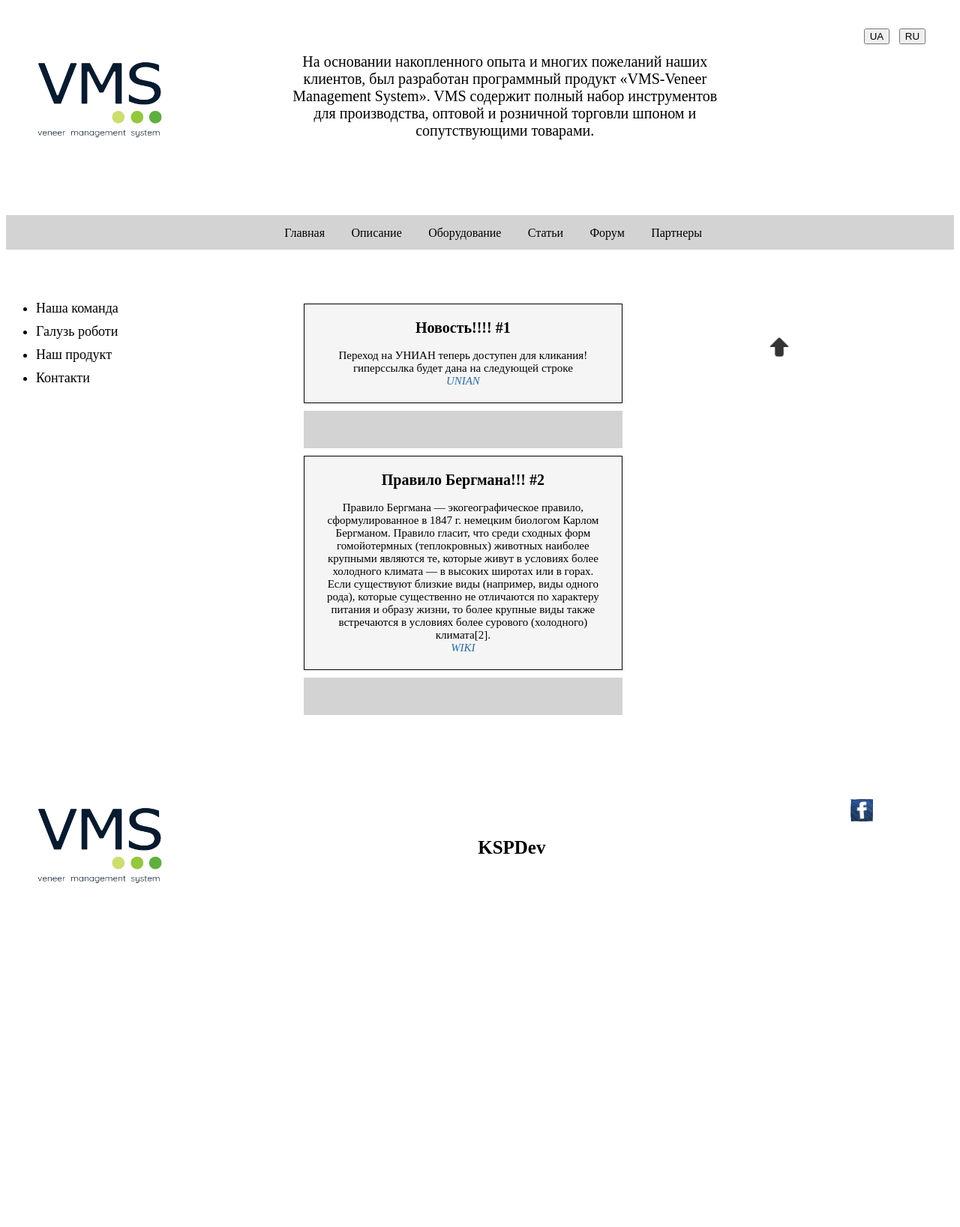
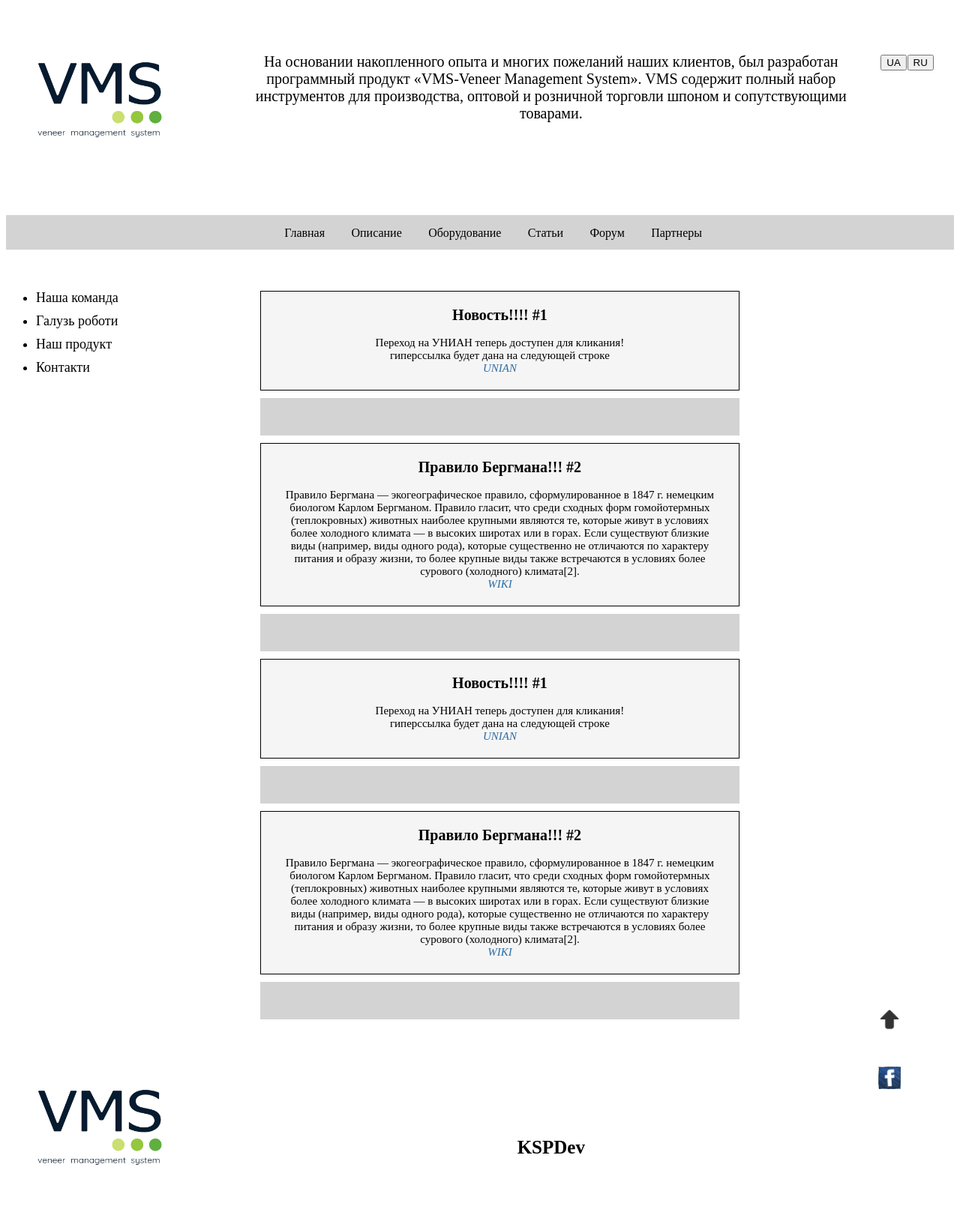
Before and after one commit to das953/KSPDev, a PHP site: page / in a window 1280 px wide. Shown: the whole page at 75% size. Before the commit the page ends 1178 px from the top, so only its background shows below. Run offline with PHP 8.4, Linux system fonts and the light colour scheme.

Commit message:
First View. Updated.

```diff
--- a/content/main.html
+++ b/content/main.html
@@ -6,10 +6,10 @@
     <link rel="stylesheet" href="../styles/Style.css">
 </head>
 <body>
-<div style="display: inline-flex; flex-direction: column; min-width: 60%;max-width: 60%; margin: 0">
+<div style="display: inline-flex; flex-direction: column; min-width: 80%;max-width: 80%; margin: 0">
 
-    <div class="themeLineNews flex-content" style="margin-left: 20%;">
-        <div class="flex-item" style="margin-left: 20%">
+    <div class="themeLineNews flex-content" style="margin-left: 0;">
+        <div class="flex-item" style="margin-left: 0">
 
             <div class="newsBlock">
                 <div class="themeLineNews" style="text-align: center">Новость!!!! #1</div>
@@ -41,6 +41,37 @@
 
         </div>
 
+        <div class="flex-item" style="margin-left: 0">
+
+            <div class="newsBlock">
+                <div class="themeLineNews" style="text-align: center">Новость!!!! #1</div>
+                <div style="text-align: center; font-weight: 100;font-size: 15px">
+                    <br><span>Переход на УНИАН теперь доступен для кликания!</span>
+                    <br><span>гиперссылка будет дана на следующей строке</span>
+                    <br><a class="newsLink" href="https://www.unian.ua/">UNIAN</a>
+
+                </div>
+
+            </div>
+            <div class="newsSeparator"></div>
+
+            <div class="newsBlock">
+                <div class="themeLineNews" style="text-align: center">Правило Бергмана!!! #2</div>
+                <div style="text-align: center; font-weight: 100;font-size: 15px">
+                    <br>Правило Бергмана — экогеографическое правило, сформулированное в 1847 г. немецким биологом
+                    Карлом Бергманом. Правило гласит, что среди сходных форм гомойотермных (теплокровных) животных
+                    наиболее крупными являются те, которые живут в условиях более холодного климата — в высоких
+                    широтах или в горах. Если существуют близкие виды (например, виды одного рода), которые существенно
+                    не отличаются по характеру питания и образу жизни, то более крупные виды также встречаются в
+                    условиях более сурового (холодного) климата[2].
+                    <br><a class="newsLink" href="https://ru.wikipedia.org/wiki/%D0%9F%D1%80%D0%B0%D0%B2%D0%B8%D0%BB%D0%BE_%D0%91%D0%B5%D1%80%D0%B3%D0%BC%D0%B0%D0%BD%D0%B0">WIKI</a>
+
+                </div>
+
+            </div>
+            <div class="newsSeparator"></div>
+
+        </div>
     </div>
 
 
--- a/index.html
+++ b/index.html
@@ -14,22 +14,25 @@
 
 <div style="display: inline-flex; flex-direction: row; min-width: 100%">
     <div class="flex-container">
-        <div class="flex-item" style="margin: 0">
+        <div class="flex-item col-first" style="margin: 0">
             <div class="PhotoLogo"></div>
         </div>
-        <div class="flex-item flex-item-Text" style="margin: 5% 10% 5% 10%">
+        <div class="flex-item flex-item-Text col-second" style="margin: 5% 0 5% 0">
             <div class="flex-decoration_text" style="text-align: center; font-size: 20px">
                 На основании накопленного опыта и многих пожеланий наших клиентов, был разработан программный продукт «VMS-Veneer Management System».
                 VMS содержит полный набор инструментов для производства, оптовой и розничной торговли шпоном и сопутствующими товарами.
             </div>
         </div>
 
-        <div class="flex-item flex-item-btn" style="margin-left: 5%">
+        <div class="col-third" style="display: inline-flex; margin-top: 5%">
+            <div class="flex-item flex-item-btn" style="margin-left: 5%">
                 <button>UA</button>
-        </div>
+            </div>
             <div class="flex-item flex-item-btn" style="margin-left: 1%; margin-right:  3%">
                 <button>RU</button>
             </div>
+        </div>
+
 
 
     </div>
@@ -69,8 +72,8 @@
 </div><!--Header end-->
 
 
-<div class="flex-container flex-container_menu_content" style="min-height: 350px; flex-direction: column">
-    <div class="flex-menu">
+<div class="flex-container flex-container_menu_content" style="min-height: 350px; flex-direction: row; position: static; display: inline-flex">
+    <div class="flex-menu col-first">
         <nav class="menu">
             <ul class="RootMenu">
                 <li>
@@ -111,23 +114,25 @@
             </ul>
         </nav>
     </div><!--Menu-->
-    <div class="flex-content">
+    <div class="flex-content col-second">
         <div id="content" class="content flex-item">
         </div>
     </div><!--Content-->
 
-    <div class="flex-item">
+    <div class="flex-item col-third" style="align-self: flex-end">
         <img src="resources/img/ArrowUp.png" class="anchorImg">
     </div>
 
 </div>
 
-<div class="flex-container" style="flex-direction: row; min-width: 100%"><!--Footer-->
-    <div class="flex-item PhotoLogo" style="margin: 0"></div>
-    <div class="flex-item-Text" style="margin-top: 7%">
+<div class="flex-container" style="flex-direction: row; min-width: 100%; display: flex"><!--Footer-->
+    <div class="flex-item col-first" style="margin: 0">
+        <div class="PhotoLogo"></div>
+    </div>
+    <div class="flex-item-Text col-second" style="margin-top: 9%;text-align: center">
         <p style="font-weight: bold;font-size: 25px;">KSPDev</p>
     </div>
-    <div class="flex-item" style="margin-top: 5%;margin-left: 32.2%">
+    <div class="flex-item col-third" style="margin-top: 3.5%"> <!--style="margin-top: 5%;margin-left: 32.2%"-->
         <a href="http://facebook.com"><img class="facebook" src="resources/img/FB.png"></a>
     </div>
 </div><!--Footer end-->
--- a/styles/Style.css
+++ b/styles/Style.css
@@ -1,5 +1,5 @@
 .menu {
-    position: fixed;
+    position: static;
 }
 
 ul {
@@ -105,14 +105,29 @@ a {
 .anchorImg {
     width: 30px;
     height: 30px;
-    position: fixed;
-    margin-left: 80%;
-    margin-top: 35%;
+}
 
-    right: 0px;
-    left: 0px;
-    bottom:0px;
-    top:0px;
+.anchor{
+    margin-top: 550px;
+}
+
+.col-first{
+    min-width: 25%;
+    max-width: 25%;
+
+}
+
+.col-second{
+    min-width: 65%;
+    max-width: 65%;
+    margin: 0;
+}
+.col-third{
+    /*min-width: 25%;
+    max-width: 25%;
+    margin: 0  0 0 10%;*/
+
+    margin: 0 0 0 2%;
 }
 
 .PhotoLogo {
@@ -120,7 +135,8 @@ a {
     background-image: url("../resources/img/Logo.png");
 
     height: 250px;
-        width: 250px;
+    max-height: 250px;
+    width: 250px;
 
 }
 
```
Also changed, not shown: content/about.html (+4 -4 lines).
